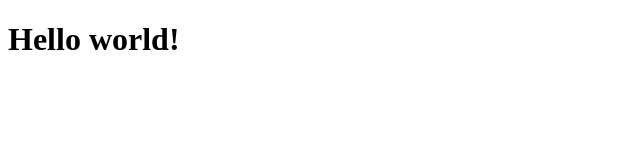
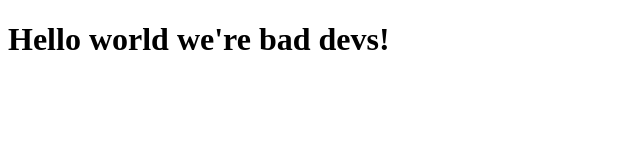
Before and after one commit to Alina-Domnich/Alina-Abderrahmane, a plain HTML site: page index.html in a window 1280 px wide. Shown: the whole page, without its empty margins (0-640 px from the left). Drawn offline with Linux system fonts and the light colour scheme.

Commit message:
Flue
Flue is bad

```diff
--- a/index.html
+++ b/index.html
@@ -7,6 +7,6 @@
     <title>Document</title>
 </head>
 <body>
-    <h1>Hello world!</h1>
+    <h1>Hello world we're bad devs!</h1>
 </body>
 </html>
```
